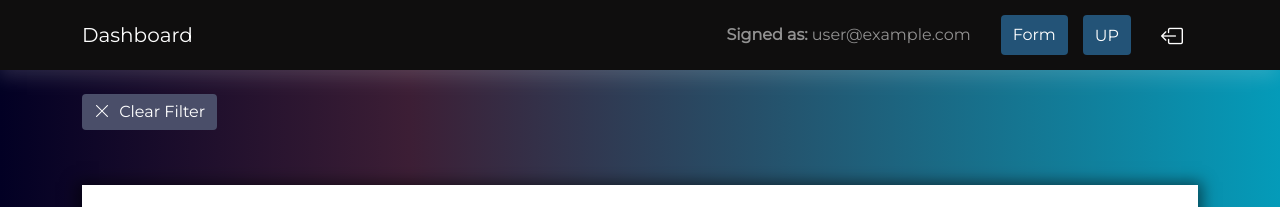
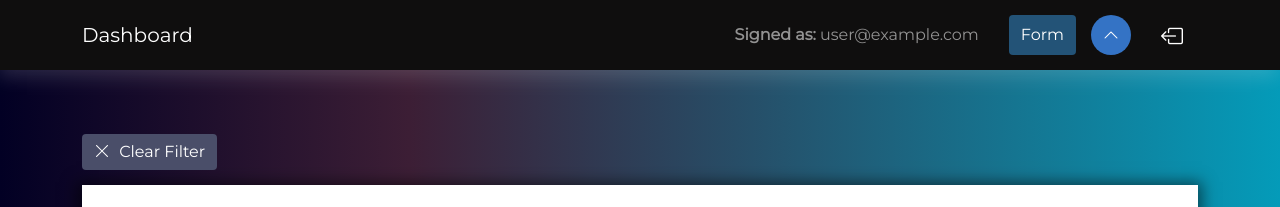
Before and after one commit to Pinto-PINTO/Client-Jason-Proj, a React (Create React App) app: page /home in a window 1280 px wide. Shown: the top 207 px of the page. Built offline with nearby package versions, Linux system fonts and the light colour scheme; no server answers; the database is empty; sample sign-in values are in the browser's storage.

Commit message:
Styled Up btn and Clear Filter Btn

```diff
--- a/src/App.css
+++ b/src/App.css
@@ -96,6 +96,20 @@ body {
   margin-right: 15px;
 }
 
+.up-btn{
+  padding-top: 8px !important;
+  background: #3473c5 !important;
+  border: #3473c5 !important;
+  transition: all 0.5s ease-in-out !important;
+  border-radius: 50% !important;
+}
+
+.up-btn:hover {
+  background: #1c6cd4 !important;
+  border: #1c6cd4 !important;
+  transition: transform 250ms linear !important;
+}
+
 .nav-component-form {
   margin-right: 15px;
   padding-bottom: 0px !important;
@@ -108,7 +122,7 @@ body {
 
 /* -----3----- Table.js CSS START */
 .filter-section {
-  margin-top: 50px;
+  margin-top: 10px;
   margin-bottom: 40px;
   box-shadow: rgba(0, 0, 0, 0.15) 0px 2px 8px;
 }
@@ -189,6 +203,9 @@ body {
   padding-right: 5px;
 }
 
+.clear-btn-edit {
+  padding-top: 40px;
+}
 
 .table-modal-container {
   padding: 0px !important;
--- a/src/Components/Home.js
+++ b/src/Components/Home.js
@@ -47,7 +47,9 @@ export default function Home() {
                 <b>Signed as: </b> {user.email}
               </Navbar.Text>
               <Link to="/form" className="btn btn-primary mr-2 nav-component nav-link-btn">Form</Link>
-              <Button className="btn btn-primary mr-2 nav-component nav-link-btn" onClick={scrollToTop}>UP</Button>
+              <Button className="btn btn-primary nav-component up-btn" onClick={scrollToTop}>
+                <i className="bi bi-chevron-up"></i>
+              </Button>
               {/* <Button onClick={handleLogout} className="nav-component"><i className="bi bi-box-arrow-left"></i> Logout</Button> */}
               <i onClick={handleLogout} className="bi bi-box-arrow-left nav-component nav-logout" style={{ fontSize: 22 }}></i>
             </Nav>
--- a/src/Components/Table.js
+++ b/src/Components/Table.js
@@ -206,7 +206,7 @@ const BooksList = ({ getBookId }) => {
         <div className="table-wrapper">
 
             {/* -------------- Filter Clear Btn START -------------- */}
-            <div className="d-flex mt-4">
+            <div className="d-flex mt-4 clear-btn-edit">
                 <Button className="table-refresh-btn" variant="dark edit" onClick={handleFilter}>
                     <i className="bi bi-x-lg refresh-icon"></i> Clear Filter
                 </Button>
```
